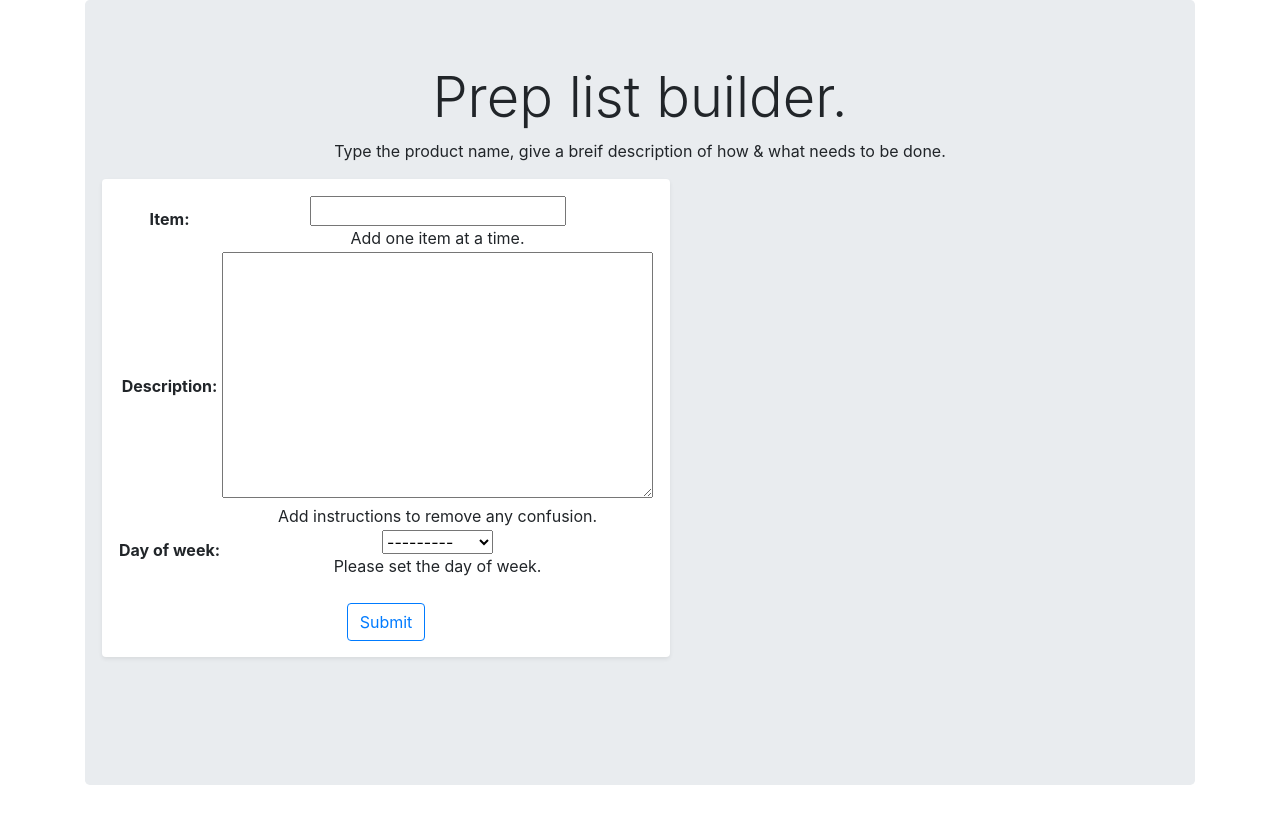
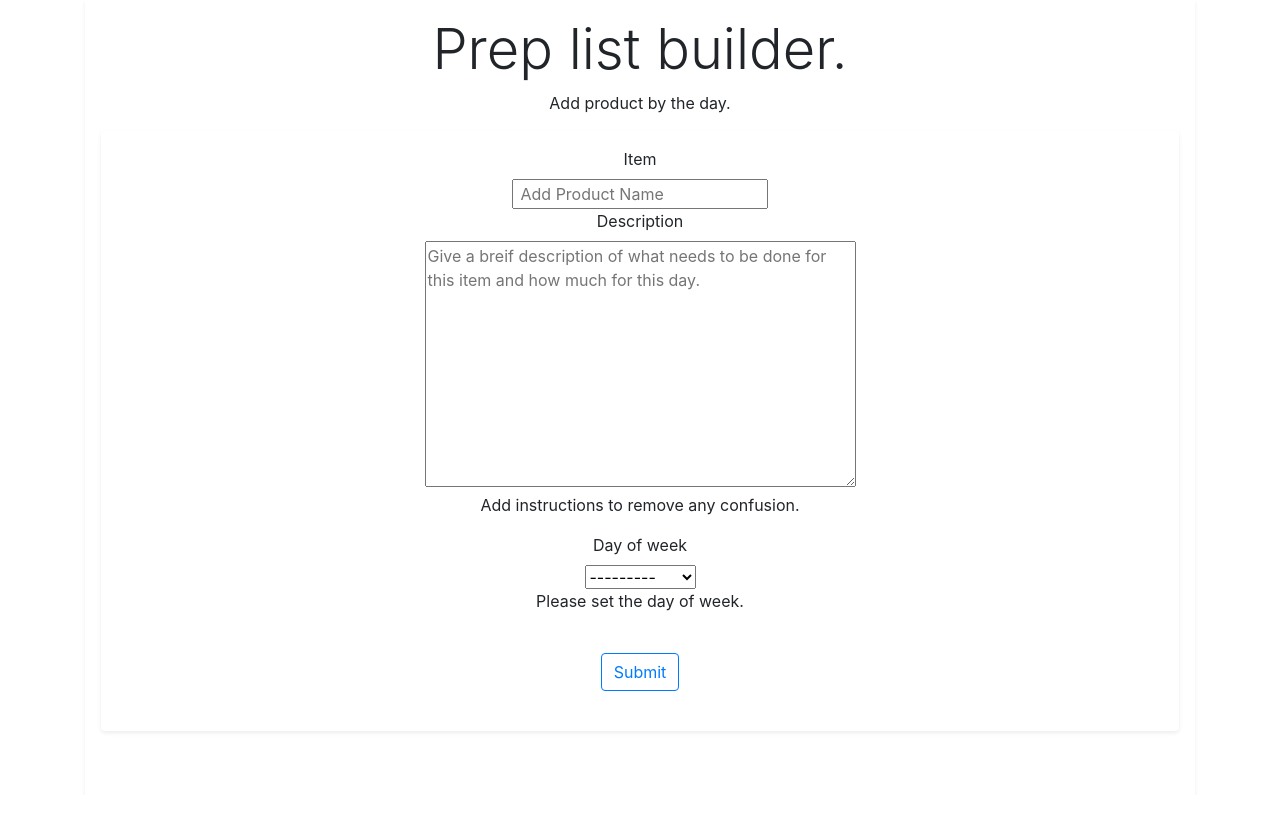
Before and after one commit to oliverspizza/kitchen-help, a Django app: page /prepcreate/ in a window 1280 px wide. Shown: the part 56-873 px from the top of the page. After the commit the page ends 788 px from the top, so only its background shows below. Run offline with Django 3.2, Linux system fonts and the light colour scheme; a user stored in the database is signed in; some libraries are stand-ins or nearby versions.

Commit message:
added crispy forms

```diff
--- a/preplist/prep/accounts/models.py
+++ b/preplist/prep/accounts/models.py
@@ -18,7 +18,6 @@ class Avaliablity(models.Model):
         return reverse('accounts:avaliablity_delete', kwargs={'id':self.id})
 
 '''
-    -add button for delete day request off / link (href) per querset id .
     -only allow 3 people to request a day off at a time.
     -add stmp server, with gmail account
 '''
--- a/preplist/prep/prep/settings.py
+++ b/preplist/prep/prep/settings.py
@@ -42,6 +42,7 @@ INSTALLED_APPS = [
     'todo.apps.TodoConfig',
     'django_filters',
     'accounts.apps.AccountsConfig',
+    'crispy_forms',
 ]
 
 MIDDLEWARE = [
--- a/preplist/prep/templates/accounts/avafilter.html
+++ b/preplist/prep/templates/accounts/avafilter.html
@@ -7,15 +7,15 @@ Daily Filter
 
   <div class="container">
     <h1 class="display-4">Requested time off.</h1>
-    <p class="text-center">No more then three people allowed to request a weekend day, or holiday off.</p>
-
+    <p class="text-center"><strong>No more then three people allowed to request a weekend day,
+      or holiday off.</strong> You can see what days have been requested by filtering.</p>
     <form action="" method="get">
         {{ filter.form.as_p }}
         <input class='btn btn-outline-info' type="submit" value='Submit' />
     </form>
     <ul class="list-group list-group-flush">
       {% for obj in filter.qs %}
-          <li class="list-group-item"><strong>{{ obj.person|capfirst }} Requested {{obj.not_available}},</strong> <br><small>requested on: {{obj.time_stamp}}</small></li>
+          <li class="list-group-item"><strong>{{ obj.person|capfirst }} is requesting {{obj.not_available}},</strong><br><small>requested on: {{obj.time_stamp}}</small></li>
       {% endfor %}
     </ul>
   </div>
--- a/preplist/prep/templates/todo/prepwork_form.html
+++ b/preplist/prep/templates/todo/prepwork_form.html
@@ -1,21 +1,20 @@
 {% extends 'items/base.html' %}
+{% load crispy_forms_tags %}
 {% block title_block %}
 Prep Work Create
 {% endblock %}
 
 
 {% block content %}
-<div class="jumbotron text-center">
+<div class="container shadow-sm p-3 text-center">
 <h1 class="display-4">Prep list builder. </h1>
-<p>Type the product name, give a breif description of how & what needs to be done.</p>
+<p>Add product by the day.</p>
   <form method="POST">{% csrf_token %}
-    <div class="form-group row">
-      <div class="shadow-sm p-3 mb-5 bg-white rounded">
-        <table>
-          <tbody>
-            {{form.as_table}}
-          </tbody>
-        </table>
+    <div class="shadow-sm p-3 mb-5 bg-white rounded">
+      <div class="form-group mb-4">
+
+            {{form|crispy}}
+
       <div class="mx-auto" style="width: 200px;">
         <br>
         <input class="btn btn-outline-primary btn-md"type="submit" value="Submit">{% csrf_token %}
--- a/preplist/prep/todo/forms.py
+++ b/preplist/prep/todo/forms.py
@@ -1,7 +1,12 @@
 from django.forms import ModelForm
 from todo.models import PrepWork
+from django import forms
 
 class PrepWorkForm(ModelForm):
     class Meta:
         model = PrepWork
         fields = ['item','description','day_of_week']
+        widgets = {'item':forms.TextInput(attrs={'placeholder':' Add Product Name'}),
+                   'description':forms.Textarea(attrs={'placeholder':
+                   'Give a breif description of what needs to be done for this item and how much for this day.'})
+        }
--- a/preplist/prep/todo/models.py
+++ b/preplist/prep/todo/models.py
@@ -12,7 +12,7 @@ DAYS = (
        )
 
 class PrepWork(models.Model):
-    item = models.CharField(blank='False',max_length=200, help_text="Add one item at a time. ")
+    item = models.CharField(blank='False',max_length=200,)
     description = models.TextField(blank='False',help_text="Add instructions to remove any confusion. ", max_length=200)
     day_of_week = models.CharField(blank='False', max_length=20, choices=DAYS, help_text="Please set the day of week. ")
 
```
Also changed, not shown: preplist/prep/templates/accounts/signup.html (+26 -5 lines), preplist/prep/templates/todo/prep_work.html (deleted, +0 -26 lines), preplist/prep/db.sqlite3.
